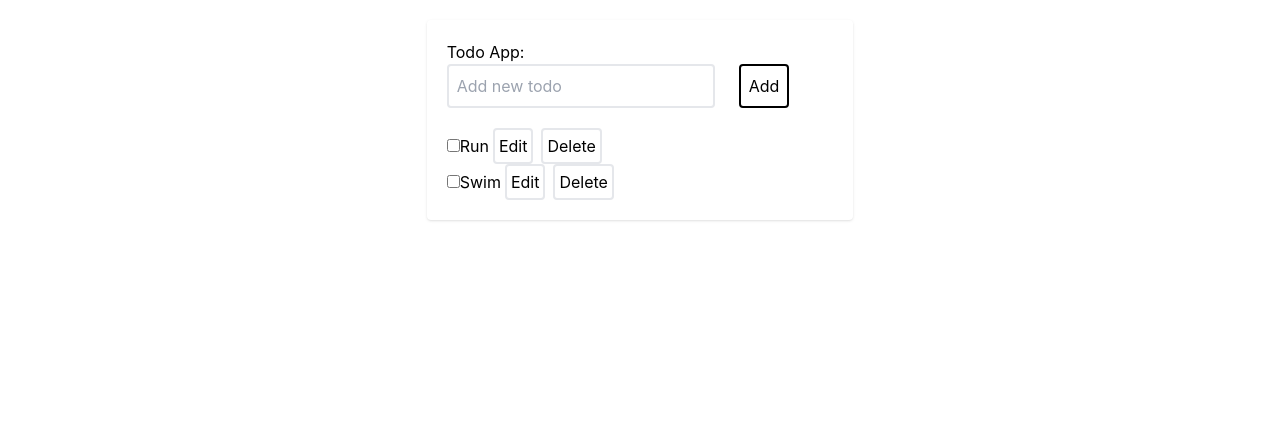
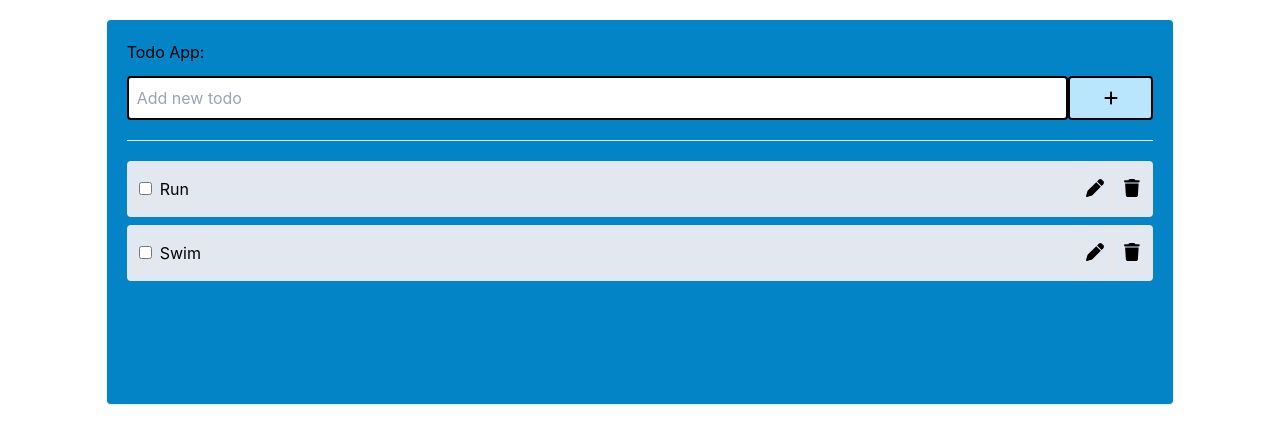
Before and after one commit to JimChristian21/todo-app, a React (Create React App) app: page / in a window 1280 px wide. Shown: the top 444 px of the page. Built offline with nearby package versions, Linux system fonts and the light colour scheme.

Commit message:
Update Todo static design

```diff
--- a/package.json
+++ b/package.json
@@ -3,9 +3,14 @@
   "version": "0.1.0",
   "private": true,
   "dependencies": {
+    "@fortawesome/fontawesome-svg-core": "^6.4.0",
+    "@fortawesome/free-regular-svg-icons": "^6.4.0",
+    "@fortawesome/free-solid-svg-icons": "^6.4.0",
+    "@fortawesome/react-fontawesome": "^0.2.0",
     "@testing-library/jest-dom": "^5.17.0",
     "@testing-library/react": "^13.4.0",
     "@testing-library/user-event": "^13.5.0",
+    "babel-plugin-macros": "^3.1.0",
     "react": "^18.2.0",
     "react-dom": "^18.2.0",
     "react-scripts": "5.0.1",
--- a/src/App.js
+++ b/src/App.js
@@ -1,39 +1,64 @@
 import './App.css';
+import {
+  faPlus,
+  faTrash,
+  faPen
+} from '@fortawesome/free-solid-svg-icons';
+import { FontAwesomeIcon } from '@fortawesome/react-fontawesome';
+
 
 function App() {
   return (
     <div className="">
       <header className="">
-        <div className="container p-5 shadow bg-white-400 w-1/3 rounded mx-auto mt-5">
+        <div className="container p-5 shadow bg-sky-600 w-10/12 h-96 rounded mx-auto mt-5">
           <div>
             <h1>Todo App: </h1>
           </div>
-          <div>
+          <div className="mt-3 w-full">
             <input
               type="text"
-              className="pl-2 p-2 border-2 text-base rounded border-gray"
+              className="pl-2 p-2 border-2 text-base rounded border-black w-11/12"
               placeholder="Add new todo"
             />
             <button
               type="button"
-              className="ml-6 p-2 border-2 text-base rounded border-black"
+              className="p-2 border-2 text-base rounded border-black text-black bg-sky-200 w-1/12"
               >
-                Add
+                <FontAwesomeIcon icon={faPlus} />
             </button>
           </div>
 
-          <div className="mt-5">
-            <div>
-              <input type="checkbox"/>
-              <label className="text-base">Run</label>
-              <button type="button" className="text-base border-2 rounded mx-1 p-1">Edit</button>
-              <button type="button" className="text-base border-2 rounded mx-1 p-1">Delete</button>
+          <hr className="mt-5"/>
+
+          <div className="mt-5 flex flex-col">
+            <div className="w-100 bg-slate-200 p-1 mb-2 rounded flex justify-between content-center">
+              <span className="mt-3">
+                <input type="checkbox" className="ml-2"/>
+                <label className="text-base ml-2">Run</label>
+              </span>
+              <span>
+                <button type="button" className="text-lg border-2 rounded p-2 hover:text-sky-700">
+                  <FontAwesomeIcon icon={faPen} />
+                </button>
+                <button type="button" className="text-lg border-2 rounded p-2 hover:text-sky-700">
+                  <FontAwesomeIcon icon={faTrash} />
+                </button>
+              </span>
             </div>
-            <div>
-              <input type="checkbox"/>
-              <label className="text-base">Swim</label>
-              <button type="button" className="text-base border-2 rounded mx-1 p-1">Edit</button>
-              <button type="button" className="text-base border-2 rounded mx-1 p-1">Delete</button>
+            <div className="w-100 bg-slate-200 p-1 mb-2 rounded flex justify-between">
+              <span className="mt-3">
+                <input type="checkbox" className="ml-2"/>
+                <label className="text-base ml-2">Swim</label>
+              </span>
+              <span>
+                <button type="button" className="text-lg border-2 rounded p-2 hover:text-sky-700">
+                  <FontAwesomeIcon icon={faPen} />
+                </button>
+                <button type="button" className="text-lg border-2 rounded p-2 hover:text-sky-700">
+                  <FontAwesomeIcon icon={faTrash} />
+                </button>
+              </span>
             </div>
           </div>
         </div>
```
Also changed, not shown: 1 other file (tests, documents, lock files or other folders).
